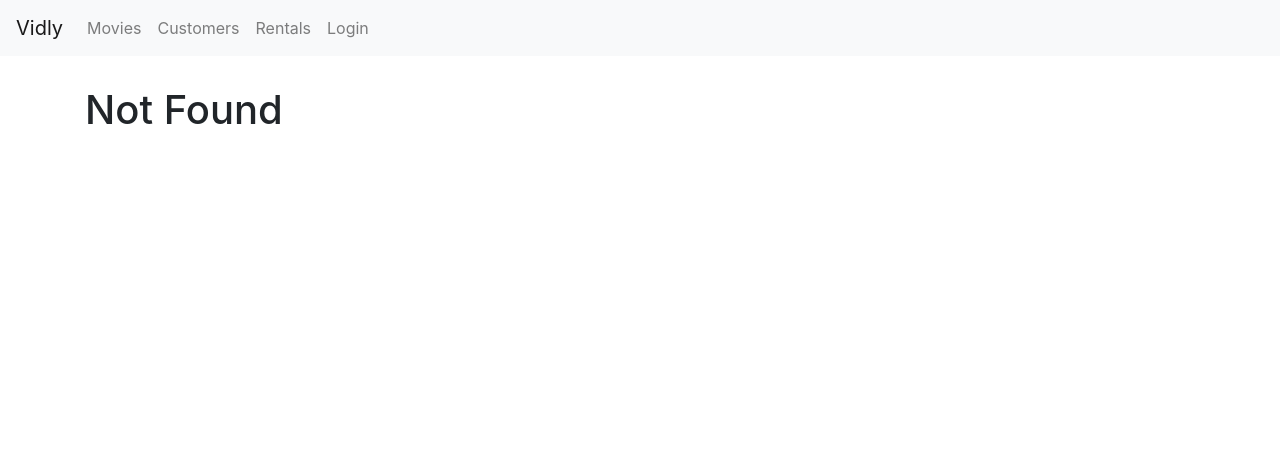
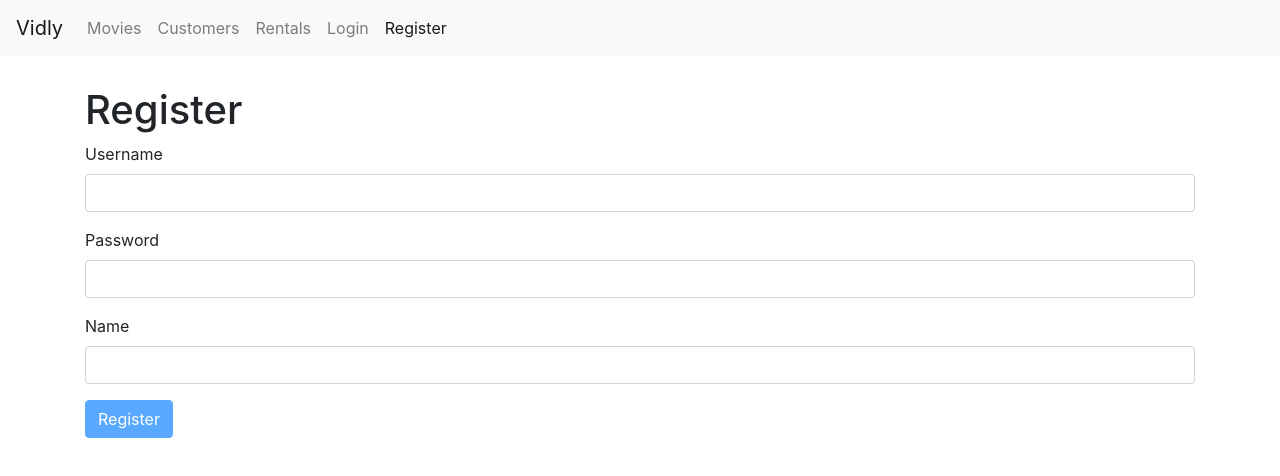
Before and after one commit to nehapatil31/react-vidly, a React (Create React App) app: page /register in a window 1280 px wide. Before the commit this address led to /not-found. Shown: the top 476 px of the page. Built offline with nearby package versions, Linux system fonts and the light colour scheme.

Commit message:
Addition of register form

```diff
--- a/src/App.js
+++ b/src/App.js
@@ -7,6 +7,7 @@ import Rentals from "./components/rentals";
 import MovieForm from "./components/movieForm";
 import NotFound from "./components/notFound";
 import LoginForm from "./components/loginForm";
+import RegisterForm from "./components/registerForm";
 import "./App.css";
 
 class App extends Component {
@@ -19,6 +20,7 @@ class App extends Component {
                 <div className="container">
                     <Switch>
                         <Route path="/login" component={LoginForm} />
+                        <Route path="/register" component={RegisterForm} />
                         <Route path="/movies/:movieId" component={MovieForm} />
                         <Route path="/movies" component={Movies} />
                         <Route path="/customers" component={Customers} />
--- a/src/components/common/navBar.jsx
+++ b/src/components/common/navBar.jsx
@@ -41,6 +41,14 @@ const NavBar = props => {
                     >
                         Login
                     </NavLink>
+
+                    <NavLink
+                        className="nav-item nav-link"
+                        activeClassName="active"
+                        to="/register"
+                    >
+                        Register
+                    </NavLink>
                 </ul>
             </div>
         </nav>
--- /dev/null
+++ b/src/components/registerForm.jsx
@@ -0,0 +1,48 @@
+import React, { Component } from "react";
+import Joi from "joi-browser";
+import Form from "./common/form";
+
+class RegisterForm extends Form {
+    state = {
+        data: {
+            username: "",
+            password: "",
+            fullName: ""
+        },
+        errors: {}
+    };
+    schema = {
+        username: Joi.string()
+            .required()
+            .label("Username")
+            .email(),
+        password: Joi.string()
+            .required()
+            .label("Password")
+            .min(5),
+        fullName: Joi.string()
+            .required()
+            .label("Name")
+    };
+
+    doSubmit = () => {
+        //Call to server
+        console.log("submitted");
+    };
+
+    render() {
+        return (
+            <div>
+                <h1>Register</h1>
+                <form onSubmit={this.handleSubmit}>
+                    {this.renderInput("username", "Username")}
+                    {this.renderInput("password", "Password", "password")}
+                    {this.renderInput("fullName", "Name")}
+                    {this.renderSubmit("Register")}
+                </form>
+            </div>
+        );
+    }
+}
+
+export default RegisterForm;
```
Lines whose indentation alone changed are shown as unchanged.
